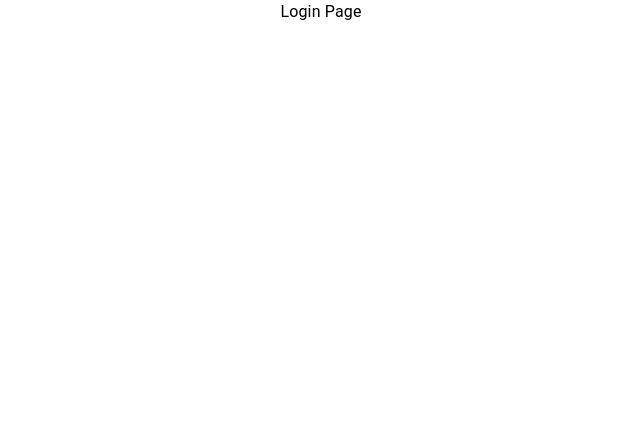
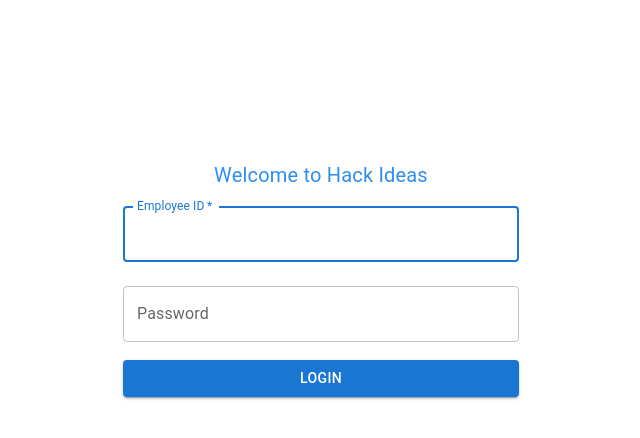
Before and after one commit to kalyanmamidisetti/hackideas, a React (Create React App) app: page / in a window 1280 px wide. Shown: the top 438 px of the page, without its empty margins (319-959 px from the left). Built offline with nearby package versions, Linux system fonts and the light colour scheme.

Commit message:
added basic components

```diff
--- a/public/index.html
+++ b/public/index.html
@@ -10,6 +10,10 @@
       content="Web site created using create-react-app"
     />
     <link rel="apple-touch-icon" href="%PUBLIC_URL%/logo192.png" />
+    <link
+      rel="stylesheet"
+      href="https://cdnjs.cloudflare.com/ajax/libs/font-awesome/4.7.0/css/font-awesome.min.css"
+    />
     <!--
       manifest.json provides metadata used when your web app is installed on a
       user's mobile device or desktop. See https://developers.google.com/web/fundamentals/web-app-manifest/
--- a/src/App.css
+++ /dev/null
@@ -1,38 +0,0 @@
-.App {
-  text-align: center;
-}
-
-.App-logo {
-  height: 40vmin;
-  pointer-events: none;
-}
-
-@media (prefers-reduced-motion: no-preference) {
-  .App-logo {
-    animation: App-logo-spin infinite 20s linear;
-  }
-}
-
-.App-header {
-  background-color: #282c34;
-  min-height: 100vh;
-  display: flex;
-  flex-direction: column;
-  align-items: center;
-  justify-content: center;
-  font-size: calc(10px + 2vmin);
-  color: white;
-}
-
-.App-link {
-  color: #61dafb;
-}
-
-@keyframes App-logo-spin {
-  from {
-    transform: rotate(0deg);
-  }
-  to {
-    transform: rotate(360deg);
-  }
-}
--- a/src/App.js
+++ b/src/App.js
@@ -1,7 +1,6 @@
 import React from "react";
 import { BrowserRouter as Router } from "react-router-dom";
 //LOCAL IMPORTS
-import "./App.css";
 import MainLayout from "./Layout";
 
 function App() {
--- a/src/Components/App/index.js
+++ b/src/Components/App/index.js
@@ -1,8 +1,68 @@
-import React from "react";
+import React, { useState, useEffect } from "react";
+import { useNavigate } from "react-router-dom";
 import Typography from "@mui/material/Typography";
+import { makeStyles } from "@mui/styles";
+import Toolbar from "@mui/material/Toolbar";
+import IconButton from "@mui/material/IconButton";
+import Tooltip from "@mui/material/Tooltip";
+//LOCAL IMPORTS
+import { fetchChallengesList } from "../../Store/actionCreator";
+
+const useStyles = makeStyles((theme) => ({
+  headTitleWrap: {
+    color: "#2e8eec",
+    flex: 1,
+    fontSize: "20px",
+    textAlign: "center",
+  },
+}));
 
 function LandingPage() {
-  return <Typography>LandingPage</Typography>;
+  const classes = useStyles();
+  const navigate = useNavigate();
+  const [challengesData, setChallengesData] = useState([]);
+
+  const successListData = (res) => {
+    setChallengesData(res && res.results && res.results);
+  };
+  const failureListData = (err) => {
+    setChallengesData([]);
+  };
+
+  useEffect(() => {
+    fetchChallengesList({}, successListData, failureListData);
+  }, []);
+
+  const onLogoutClick = () => {
+    localStorage.removeItem("emp_token");
+    navigate("/");
+  };
+
+  console.log(challengesData);
+  return (
+    <Toolbar sx={{ borderBottom: 1, borderColor: "divider" }}>
+      <i
+        className="fa fa-user-circle-o fa-2x"
+        aria-hidden="true"
+        style={{ color: "#2e8eec" }}
+      ></i>
+      <Typography className={classes.headTitleWrap}>Hack Challenges</Typography>
+      <Tooltip title="Sign out">
+        <IconButton
+          aria-label="Logout"
+          onClick={() => {
+            onLogoutClick();
+          }}
+        >
+          <i
+            className="fa fa-sign-out fa-1x"
+            aria-hidden="true"
+            style={{ color: "#707070" }}
+          ></i>
+        </IconButton>
+      </Tooltip>
+    </Toolbar>
+  );
 }
 
 export default LandingPage;
--- a/src/Components/Login/index.js
+++ b/src/Components/Login/index.js
@@ -1,8 +1,87 @@
-import React from "react";
+import React, { useState } from "react";
 import Typography from "@mui/material/Typography";
+import { useNavigate } from "react-router-dom";
+import { makeStyles } from "@mui/styles";
+import Button from "@mui/material/Button";
+import TextField from "@mui/material/TextField";
+import Grid from "@mui/material/Grid";
+import Box from "@mui/material/Box";
+import Container from "@mui/material/Container";
+
+const useStyles = makeStyles((theme) => ({
+  mainTitleWrap: {
+    color: "#2e8eec",
+    fontSize: "20px",
+  },
+  btnWrap: {
+    marginTop: "10px",
+  },
+}));
 
 function LoginPage() {
-  return <Typography>Login Page</Typography>;
+  const classes = useStyles();
+  const navigate = useNavigate();
+  const [emptyErr, setEmptyErr] = useState(false);
+
+  const onHandleSubmit = (event) => {
+    event.preventDefault();
+    const employeeId = document.getElementById("empId").value;
+    if (!employeeId) {
+      setEmptyErr(true);
+    } else {
+      localStorage.setItem("emp_token", employeeId);
+      navigate("/app");
+    }
+  };
+
+  return (
+    <Container maxWidth="xs">
+      <Grid
+        container
+        sx={{
+          marginTop: 20,
+          display: "flex",
+          flexDirection: "column",
+          alignItems: "center",
+        }}
+      >
+        <Typography className={classes.mainTitleWrap}>
+          Welcome to Hack Ideas
+        </Typography>
+        <Box component="form" onSubmit={onHandleSubmit} noValidate>
+          <TextField
+            margin="normal"
+            required
+            fullWidth
+            id="empId"
+            label="Employee ID"
+            name="empid"
+            autoComplete="off"
+            autoFocus
+            error={emptyErr}
+          />
+          <TextField
+            margin="normal"
+            fullWidth
+            name="password"
+            label="Password"
+            type="password"
+            id="password"
+            autoComplete="current-password"
+          />
+          <Button
+            onClick={onHandleSubmit}
+            type="submit"
+            fullWidth
+            variant="contained"
+            className={classes.btnWrap}
+          >
+            Login
+          </Button>
+        </Box>
+      </Grid>
+    </Container>
+  );
 }
 
 export default LoginPage;
--- a/src/Layout/index.js
+++ b/src/Layout/index.js
@@ -1,20 +1,38 @@
-import React from "react";
-import { Routes, Route } from "react-router-dom";
+import React, { useEffect } from "react";
+import { Routes, Route, useNavigate } from "react-router-dom";
+import { StyledEngineProvider } from "@mui/material/styles";
+import { CacheProvider } from "@emotion/react";
+import createCache from "@emotion/cache";
 //LOCAL IMPORTS
 import Login from "../Components/Login";
 import LandingPage from "../Components/App";
 import { PrivateRoute } from "../router";
 
+const cahce = createCache({
+  key: "css",
+  prepend: true,
+});
+
 function Layout(props) {
+  const navigate = useNavigate();
+  useEffect(() => {
+    const empToken = localStorage.getItem("emp_token");
+    if (empToken) {
+      navigate("/app");
+    }
+  }, [navigate]);
+
   return (
-    <React.Fragment>
+    <CacheProvider value={cahce}>
+      <StyledEngineProvider injectFirst>
         <Routes>
           <Route path="/" element={<Login />} />
           <Route path="/app" element={<PrivateRoute />}>
             <Route path="/app" element={<LandingPage />} />
           </Route>
         </Routes>
-    </React.Fragment>
+      </StyledEngineProvider>
+    </CacheProvider>
   );
 }
 
--- /dev/null
+++ b/src/Store/actionCreator.js
@@ -0,0 +1,17 @@
+import axios from "axios";
+
+export const fetchChallengesList = (
+  payload,
+  successCallBack,
+  failureCallBack
+) => {
+  const url = "https://run.mocky.io/v3/8898d851-22f8-4111-af3d-dac46af3c68a";
+  axios
+    .get(url, payload)
+    .then(function (response) {
+      successCallBack(response.data);
+    })
+    .catch(function (error) {
+      failureCallBack(error);
+    });
+};
--- a/src/index.css
+++ b/src/index.css
@@ -1,13 +1,8 @@
 body {
   margin: 0;
-  font-family: -apple-system, BlinkMacSystemFont, 'Segoe UI', 'Roboto', 'Oxygen',
-    'Ubuntu', 'Cantarell', 'Fira Sans', 'Droid Sans', 'Helvetica Neue',
+  font-family: -apple-system, BlinkMacSystemFont, "Segoe UI", "Roboto", "Oxygen",
+    "Ubuntu", "Cantarell", "Fira Sans", "Droid Sans", "Helvetica Neue",
     sans-serif;
   -webkit-font-smoothing: antialiased;
   -moz-osx-font-smoothing: grayscale;
 }
-
-code {
-  font-family: source-code-pro, Menlo, Monaco, Consolas, 'Courier New',
-    monospace;
-}
```
Also changed, not shown: package.json (+9 -7 lines), src/index.js (+8 -8 lines), 1 other file (tests, documents, lock files or other folders). Lines whose indentation alone changed are shown as unchanged.
